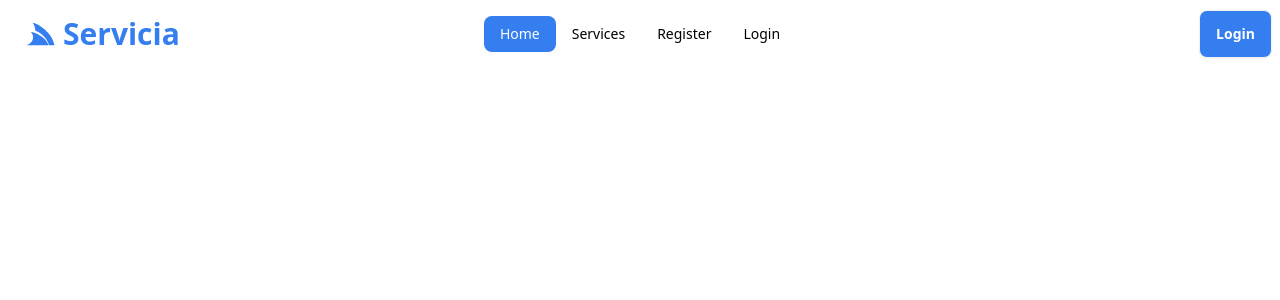
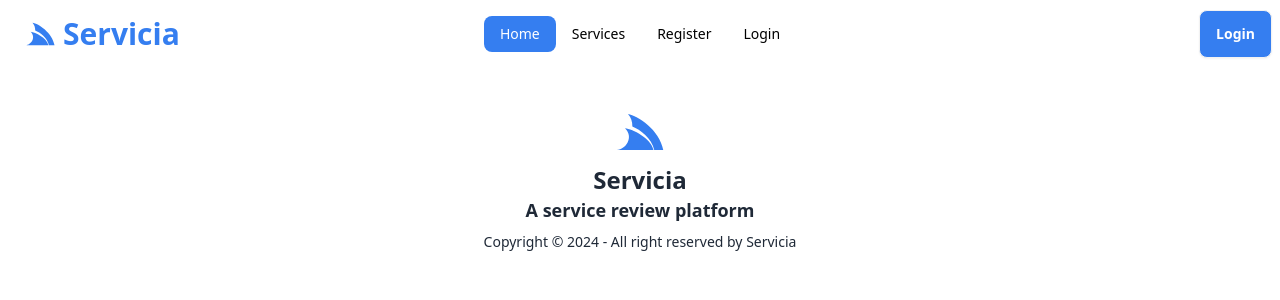
Before and after one commit to jahidul2004/servicia-client, a React (Vite) app: page / in a window 1280 px wide. Shown: the top 300 px of the page. Built offline with nearby package versions, Linux system fonts and the light colour scheme.

Commit message:
Footer added.

```diff
--- /dev/null
+++ b/src/common/Footer.jsx
@@ -0,0 +1,21 @@
+import { FaServicestack } from "react-icons/fa";
+
+const Footer = () => {
+    return (
+        <footer className="footer footer-center p-10">
+            <aside>
+                <FaServicestack className="text-5xl text-[#357ef0]" />
+                <p className="font-bold text-lg">
+                    <span className="text-2xl">Servicia</span>
+                    <br />A service review platform
+                </p>
+                <p>
+                    Copyright © {new Date().getFullYear()} - All right reserved
+                    by Servicia
+                </p>
+            </aside>
+        </footer>
+    );
+};
+
+export default Footer;
--- a/src/layout/MainLayout.jsx
+++ b/src/layout/MainLayout.jsx
@@ -1,3 +1,4 @@
+import Footer from "../common/Footer";
 import NavBar from "../common/NavBar";
 
 const MainLayout = () => {
@@ -6,6 +7,10 @@ const MainLayout = () => {
             {/* Navbar start */}
             <NavBar></NavBar>
             {/* Navbar end */}
+
+            {/* Footer start */}
+            <Footer></Footer>
+            {/* Footer end */}
         </div>
     );
 };
```
